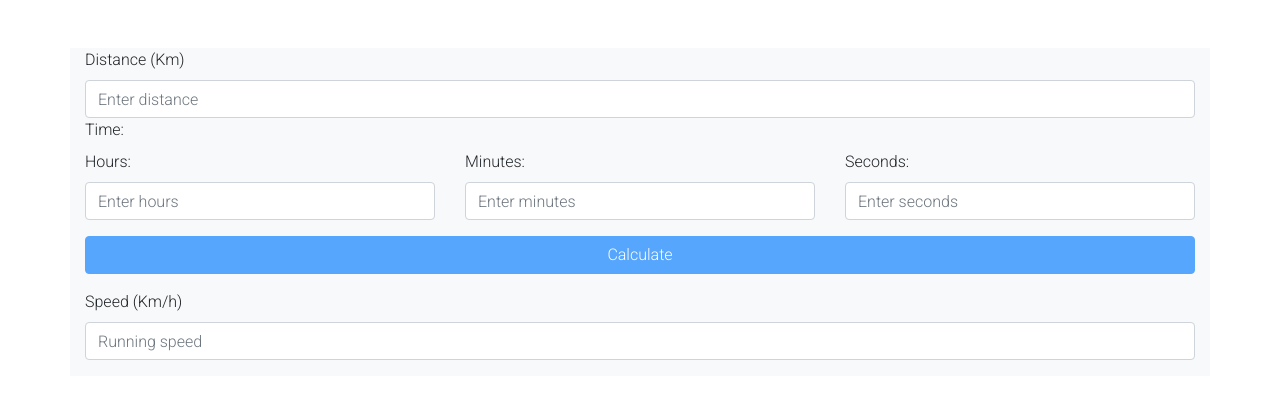
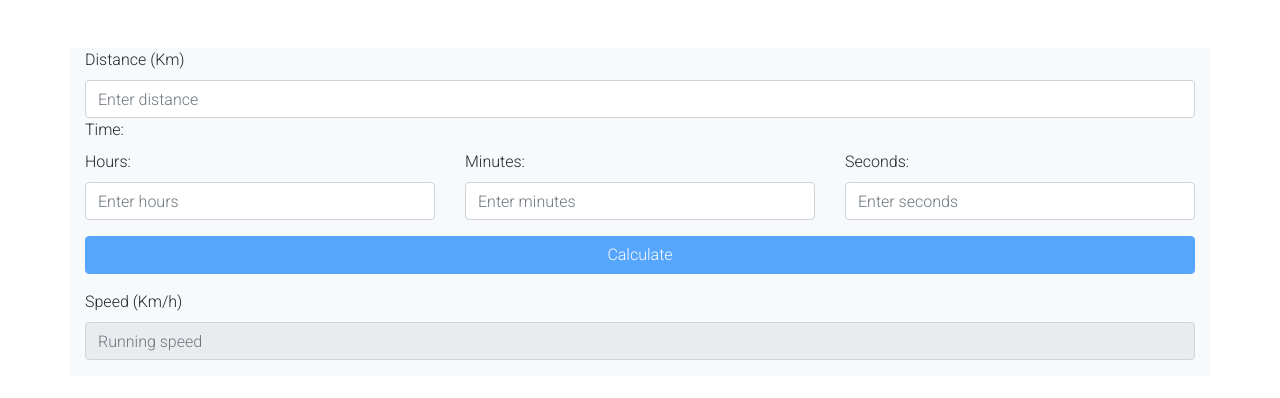
Before and after one commit to muskScent/ng-running-calc, an Angular app: page / in a window 1280 px wide. Shown: the top 398 px of the page. Built offline with nearby package versions, Linux system fonts and the light colour scheme.

Commit message:
Disabled speed input

```diff
--- a/src/app/running-calculator/running-calculator.component.html
+++ b/src/app/running-calculator/running-calculator.component.html
@@ -57,6 +57,7 @@
         class="form-control"
         id="speed"
         placeholder="Running speed"
+        disabled
         [(ngModel)]="speed"
         (click)="debugForm()"
       />
```
